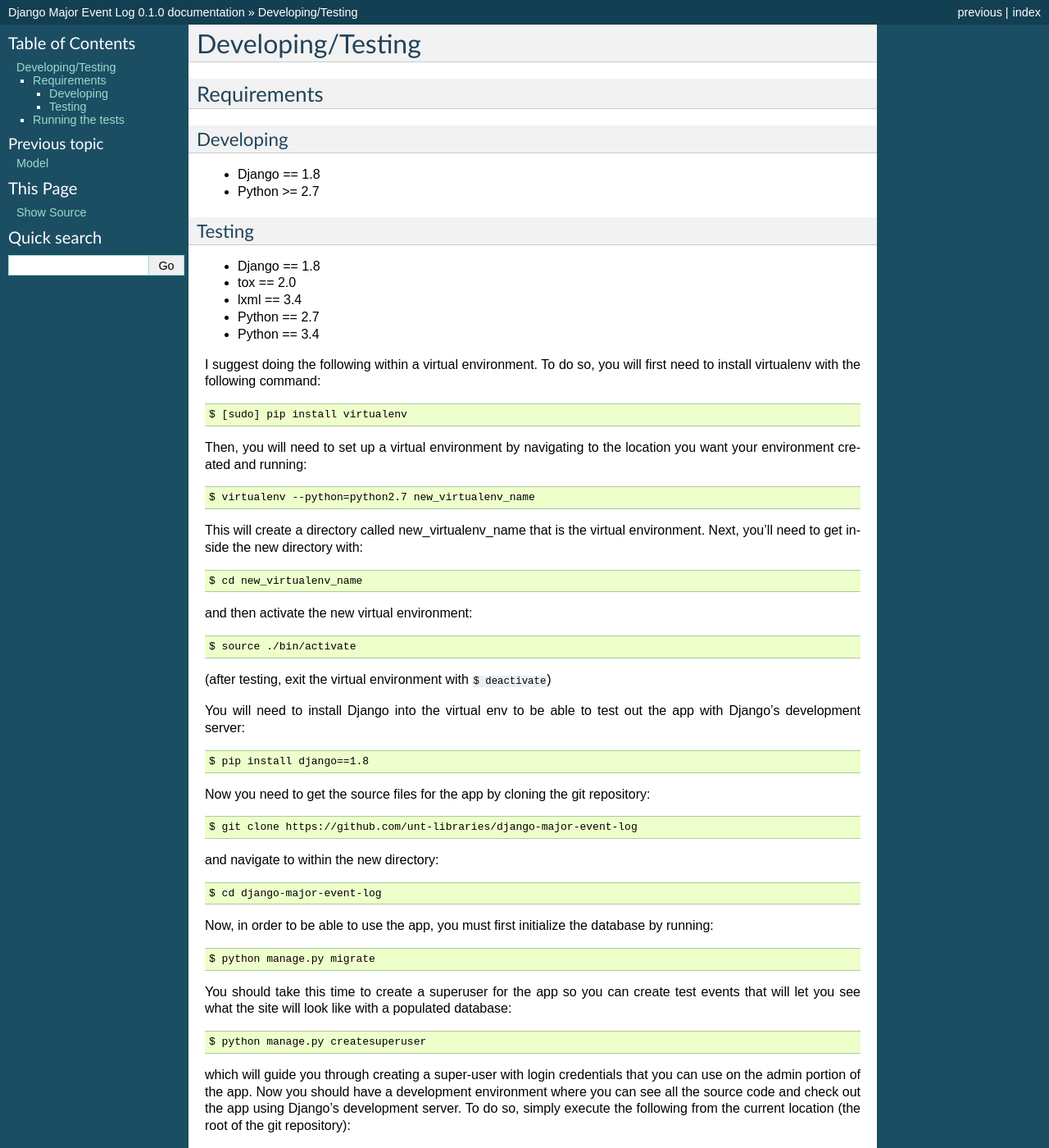
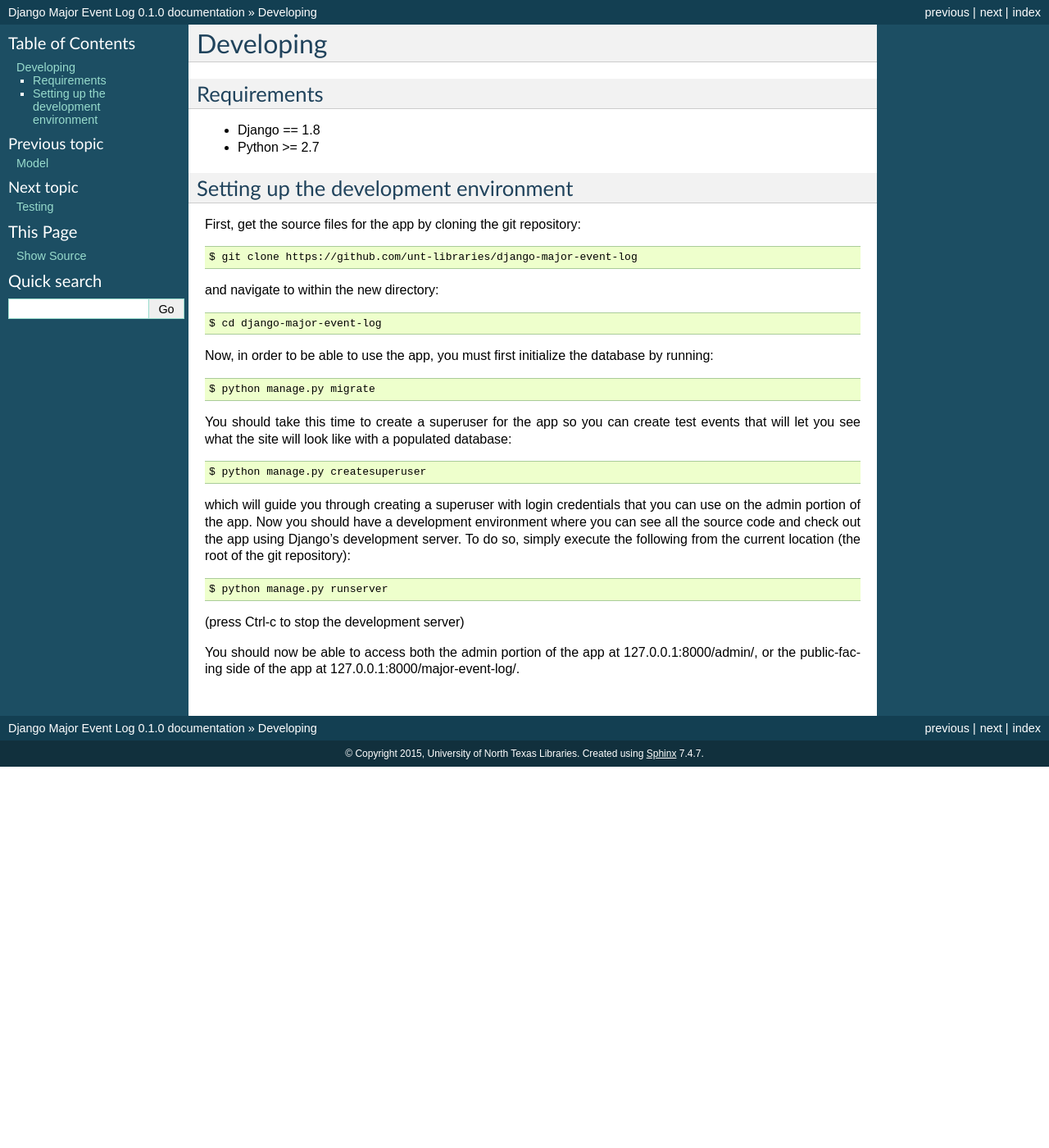
Before and after one commit to unt-libraries/django-major-event-log, a Sphinx documentation site: the page built from docs/development.rst, in a window 1280 px wide and 1400 px high. Shown: the whole window at 82% size. Built offline with Sphinx 7.4.7, drawn with Linux system fonts in a browser that asks for light colours; some of the changed text lies outside the part shown.

Commit message:
Made spelling corrections and changed some of the instructions to be more concise and focused.

```diff
--- a/docs/development.rst
+++ b/docs/development.rst
@@ -1,63 +1,17 @@
-Developing/Testing
-==================
+Developing
+==========
 
 Requirements
 ------------
 
-Developing
-^^^^^^^^^^
-
 -  Django == 1.8
 -  Python >= 2.7
 
-Testing
-^^^^^^^
 
--  Django == 1.8
--  tox == 2.0
--  lxml == 3.4
--  Python == 2.7
--  Python == 3.4
+Setting up the development environment
+--------------------------------------
 
-I suggest doing the following within a virtual environment. To do so,
-you will first need to install virtualenv with the following command:
-
-::
-
-    $ [sudo] pip install virtualenv
-
-Then, you will need to set up a virtual environment by navigating to the
-location you want your environment created and running:
-
-::
-
-    $ virtualenv --python=python2.7 new_virtualenv_name
-
-This will create a directory called new\_virtualenv\_name that is the
-virtual environment. Next, you'll need to get inside the new directory
-with:
-
-::
-
-    $ cd new_virtualenv_name
-
-and then activate the new virtual environment:
-
-::
-
-    $ source ./bin/activate
-
-(after testing, exit the virtual environment with ``$ deactivate``)
-
-You will need to install Django into the virtual env to be able to test
-out the app with Django's development server:
-
-::
-
-    $ pip install django==1.8
-
-Now you need to get the source files for the app by cloning the git
-repository:
+First, get the source files for the app by cloning the git repository:
 
 ::
 
@@ -84,12 +38,12 @@
 
     $ python manage.py createsuperuser
 
-which will guide you through creating a super-user with login
-credentials that you can use on the admin portion of the app. Now you
-should have a development environment where you can see all the source
-code and check out the app using Django's development server. To do so,
-simply execute the following from the current location (the root of the
-git repository):
+which will guide you through creating a superuser with login credentials
+that you can use on the admin portion of the app. Now you should have a
+development environment where you can see all the source code and check
+out the app using Django's development server. To do so, simply execute
+the following from the current location (the root of the git
+repository):
 
 ::
 
@@ -100,31 +54,3 @@
 You should now be able to access both the admin portion of the app at
 127.0.0.1:8000/admin/, or the public-facing side of the app at
 127.0.0.1:8000/major-event-log/.
-
-Running the tests
------------------
-
-Simply invoke the tox test runner by running
-
-::
-
-    $ tox
-
-anywhere within the app (if you are running in a virtual environment,
-you will first need to install tox with ``$ pip install tox``). If you
-don't wish to test using tox, you can also simply use Django's test
-runner by navigating to the root of the git repository and running:
-
-::
-
-    $ python manage.py test ./tests
-
-Note that the python test runner will only run the tests against the
-current version of Python, and will also not run a flake8 test.
-Conversely, tox will run the test suite against multiple versions of
-Python (2.7 and 3.4) as well as multiple versions of Django (1.8 and the
-master branch of Django), and will also run a flake8 check on the source
-code.
-
-.. |Build Status| image:: https://travis-ci.org/unt-libraries/django-major-event-log.svg?branch=master
-   :target: https://travis-ci.org/unt-libraries/django-major-event-log
--- a/docs/index.rst
+++ b/docs/index.rst
@@ -15,11 +15,12 @@
 =================
 
 .. toctree::
-   :maxdepth: 2
+   :maxdepth: 1
 
    installation
    model
    development
+   testing
 
 
 Contributors
```
Also changed, not shown: README.md (+21 -44 lines), docs/installation.rst (+12 -2 lines), docs/testing.rst (added, +34 -0 lines), 1 other file.
